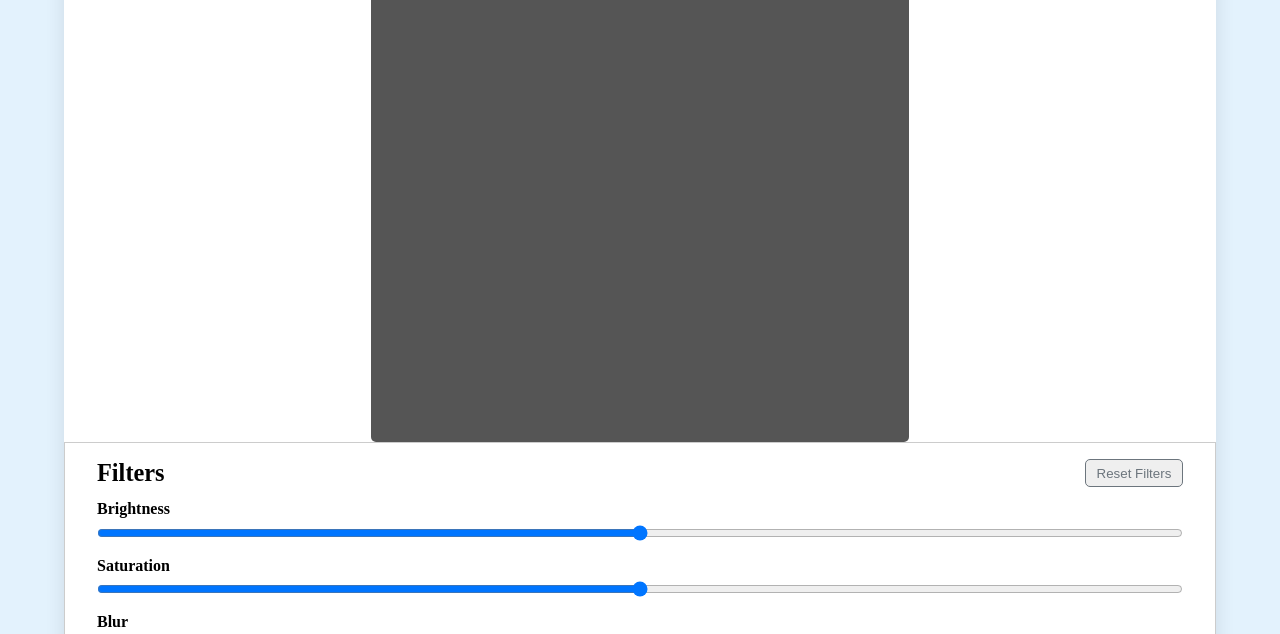
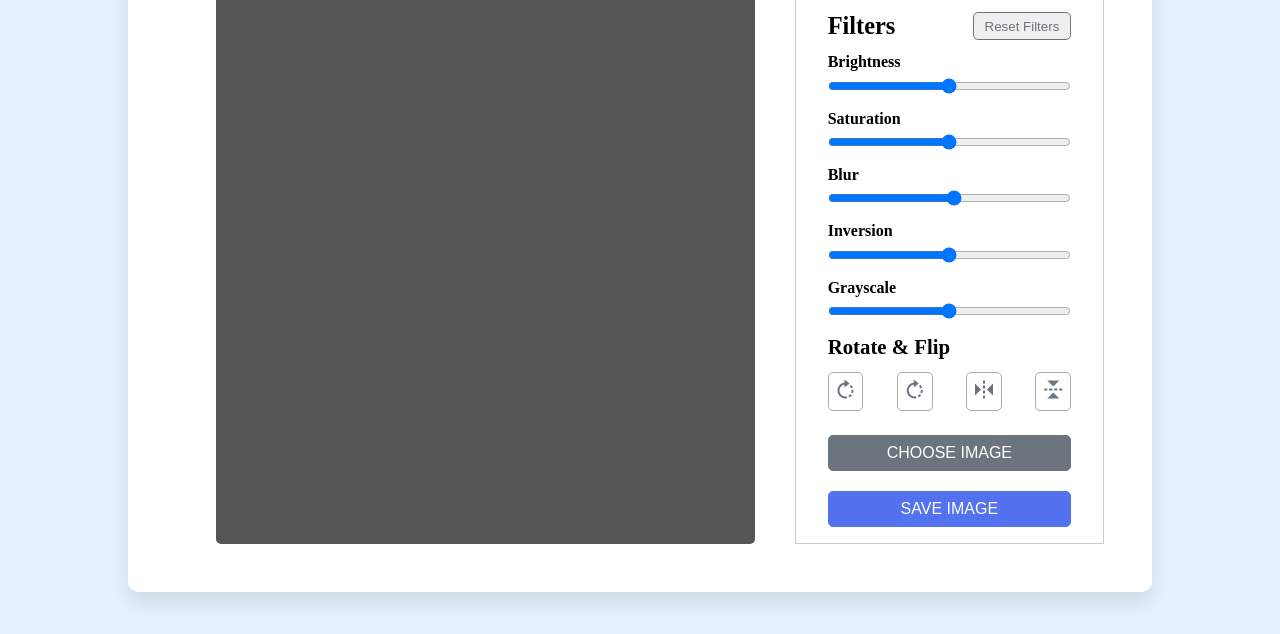
Before and after one commit to Pradeep743/Project-Image-Editing-Tool, a plain HTML site: page index.html in a window 1280 px wide. Shown: the part 149-783 px from the top of the page. Drawn offline with nearby package versions, Linux system fonts and the light colour scheme.

Commit message:
added media queries

```diff
--- a/index.html
+++ b/index.html
@@ -1,11 +1,14 @@
 <!DOCTYPE html>
 <html lang="en">
+
 <head>
     <meta charset="UTF-8">
     <meta name="viewport" content="width=device-width, initial-scale=1.0">
+    <link rel="stylesheet" href="https://unpkg.com/boxicons@2.1.2/css/boxicons.min.css">
     <link rel="stylesheet" href="style.css">
     <title>Image Editing Tool</title>
 </head>
+
 <body>
     <div class="container">
         <h2>Image Editing Tool</h2>
@@ -45,7 +48,8 @@
                     <div class="options">
                         <button class="btn btn-left" id="left"><i class='bx bx-rotate-right '></i></button>
                         <button class="btn btn-right" id="right"><i class='bx bx-rotate-right'></i></button>
-                        <button class="btn btn-horizontal" id="horizontal"><i class='bx bx-reflect-vertical'></i></button>
+                        <button class="btn btn-horizontal" id="horizontal"><i
+                                class='bx bx-reflect-vertical'></i></button>
                         <button class="btn btn-vertical" id="vertical"><i class='bx bx-reflect-horizontal'></i></button>
                     </div>
                 </div>
@@ -60,4 +64,5 @@
         </div>
     </div>
 </body>
+
 </html>
--- a/style.css
+++ b/style.css
@@ -102,7 +102,7 @@ canvas {
     margin-top: 0;
 }
 
-rotate .options .btn {
+.rotate .options .btn {
     font-size: 1.5rem;
     padding: 0.2em;
     border-radius: 5px;
@@ -147,3 +147,24 @@ rotate .options .btn {
     font-size: 1rem;
     color: #fff;
 }
+
+@media (min-width: 476px) {
+    .container {
+        width: 80%;
+        padding: 2rem 3rem 3rem;
+    }
+}
+
+@media (min-width: 576px) {
+    .container .wrapper {
+        width: 70%;
+        margin: 0 auto;
+    }
+}
+
+@media (min-width: 992px) {
+    .container .wrapper {
+        width: 100%;
+        grid-template-columns: 2fr 1fr;
+    }
+}
```
